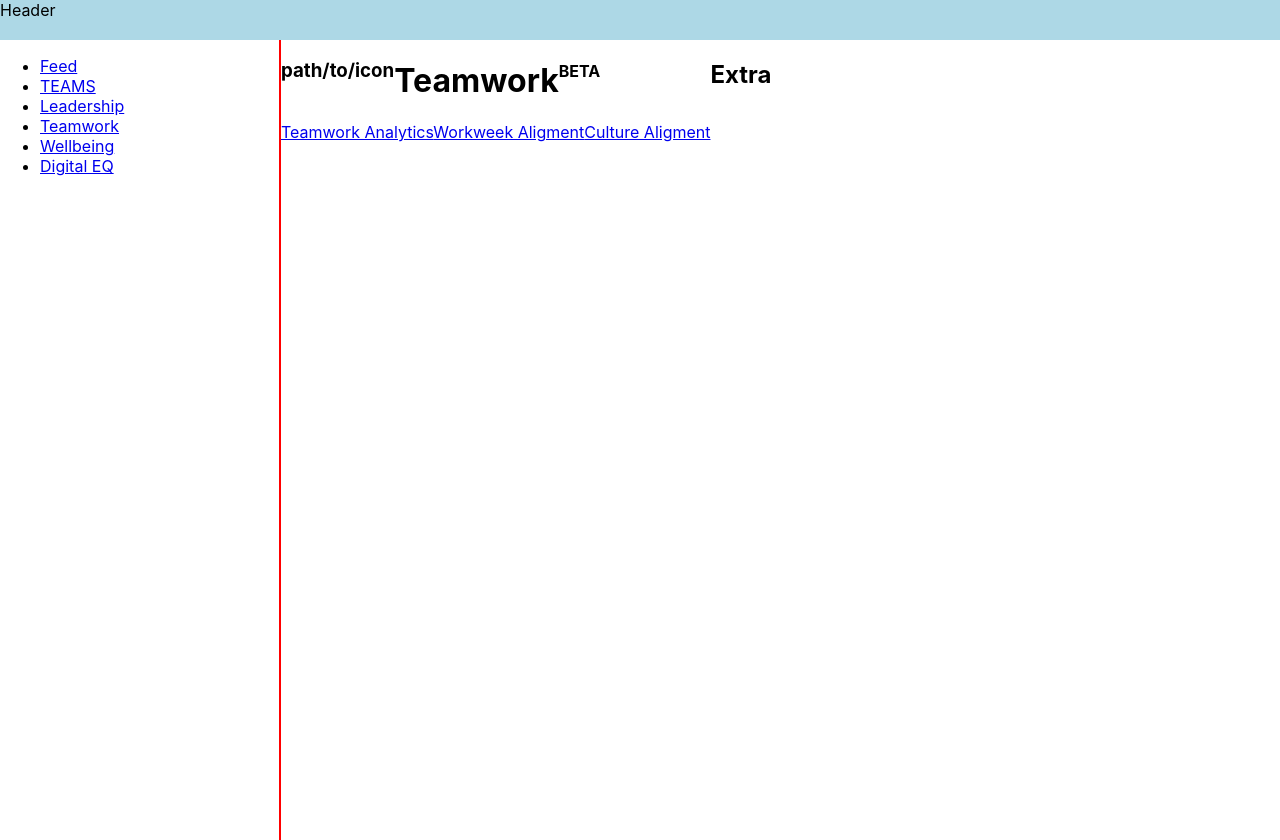
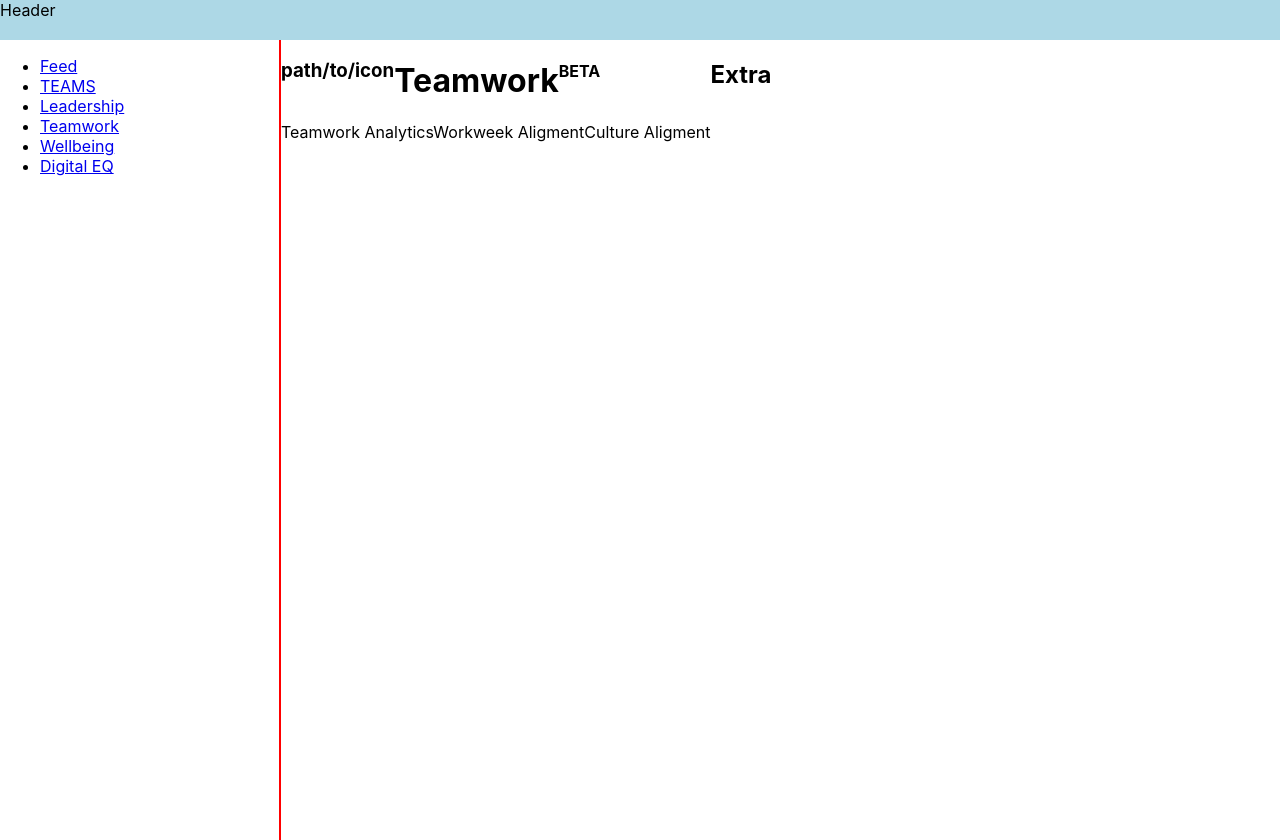
Before and after one commit to Lord-Gusarov/TabRouter, a React (Create React App) app: page /#/teamwork in a window 1280 px wide. Built offline with nearby package versions, Linux system fonts and the light colour scheme.

Commit message:
Link color to black and border-botton on hover

```diff
--- a/src/App.css
+++ b/src/App.css
@@ -1,38 +1,16 @@
-.App {
-  text-align: center;
+.tabRouter a {
+  color: black;
+}
+.tabRouter a:hover {
+    font-weight: bold;
+    border-bottom: 3px solid #13C2C2;
 }
 
-.App-logo {
-  height: 40vmin;
-  pointer-events: none;
-}
+
+
 
 @media (prefers-reduced-motion: no-preference) {
   .App-logo {
     animation: App-logo-spin infinite 20s linear;
   }
 }
-
-.App-header {
-  background-color: #282c34;
-  min-height: 100vh;
-  display: flex;
-  flex-direction: column;
-  align-items: center;
-  justify-content: center;
-  font-size: calc(10px + 2vmin);
-  color: white;
-}
-
-.App-link {
-  color: #61dafb;
-}
-
-@keyframes App-logo-spin {
-  from {
-    transform: rotate(0deg);
-  }
-  to {
-    transform: rotate(360deg);
-  }
-}
--- a/src/App.js
+++ b/src/App.js
@@ -10,6 +10,7 @@ import {
 import Leadership from "./Tabs/Leadership";
 import Teamwork from "./Tabs/Teamwork";
 import SideNav from "./SideNav";
+import './App.css'
 
 export default function App() {
   return (
--- a/src/TabRouter/TabRouter.js
+++ b/src/TabRouter/TabRouter.js
@@ -6,8 +6,8 @@ const TabRouter = (props) => {
   let match = useRouteMatch();
 
   return (
-    <div style={{ display: "flex", flexDirection: "column" }}>
-      <div style={{ display: "flex", flexDirection: "row" }}>
+    <div className="tabRouter" style={{ width: "100%", display: "flex", flexDirection: "column" }}>
+      <div style={{ display: "flex", flexDirection: "row", justifyContent: "space-between" }}>
         <div style={{ display: "flex", flexDirection: "column" }}>
           <div style={{ display: "flex", flexDirection: "row" }}>
             <h3>{icon}</h3>
@@ -18,7 +18,9 @@ const TabRouter = (props) => {
               {tabs.map((tab, i) => {
                 return (
                     <>
-                        <Link to={`${match.url}${tab.to}`}>{tab.title}</Link>
+                        <Link style={{textDecoration: "none"}} to={`${match.url}${tab.to}`}>
+                                {tab.title}
+                        </Link>
                     </>
                 );
               })}
```
